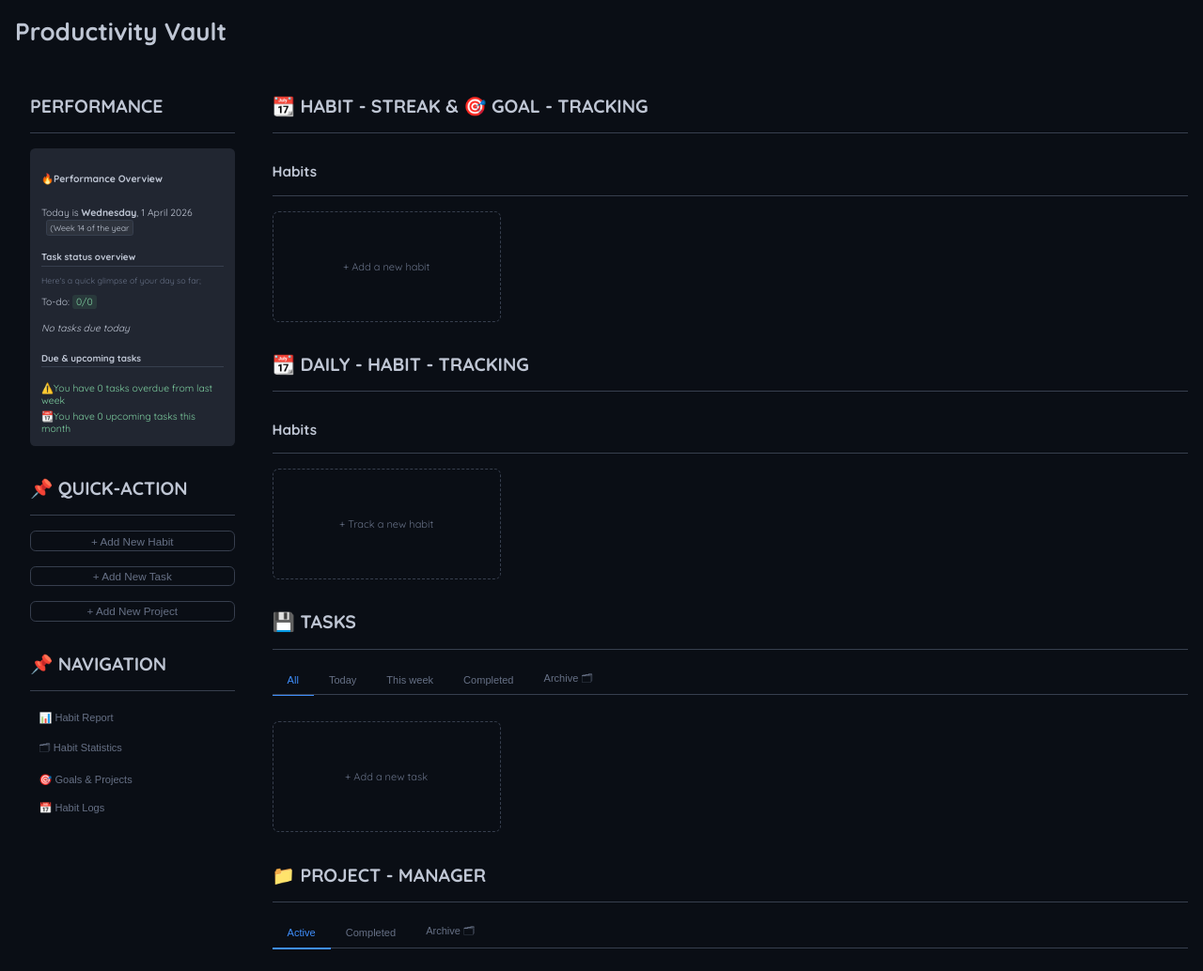
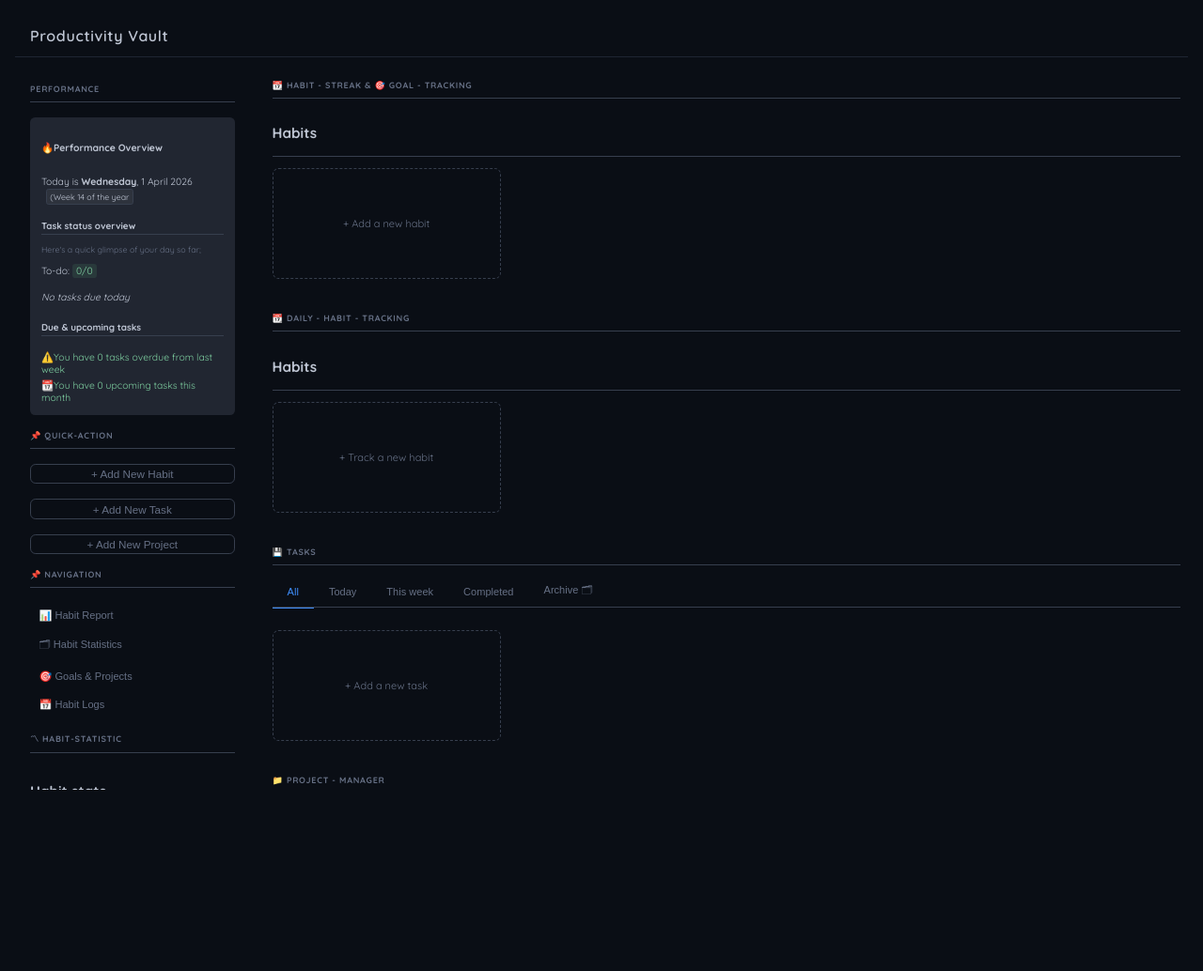
Before and after one commit to Buluma-Ke/Productivity-Vault, a website with bundled scripts: page client/index.html in a window 1280 px wide. Shown: the top 1034 px of the page at 94% size. After the commit the page ends 841 px from the top, so only its background shows below. Built offline with nearby package versions, Linux system fonts and the light colour scheme; files whose address does not match are found by name.

Commit message:
fix(css): independent sidebar/main scroll, minimalist scrollbar, subtle card polish

```diff
--- a/client/css/style.css
+++ b/client/css/style.css
@@ -1,24 +1,36 @@
-body{
+body {
     box-sizing: border-box;
-    margin: 1rem;
-    padding: 0;
+    margin: 0;               /* remove the 1rem that was pushing things off */
+    padding: 1rem;
     color: #bfc6d4;
     background-color: #0A0E15;
     font-family: 'Quicksand', sans-serif;
     font-size: small;
-    overflow-x: hidden;
+    overflow: hidden;        /* ← page itself no longer scrolls */
+    height: 100vh;
 }
+
+/* 6. App header — tighten it up */
 .app-header {
-    padding: 1 rem 1rem;
+    padding: 0.75rem 1rem;
+    margin: 0 0 0.75rem;
+    font-size: 1rem;
+    font-weight: 600;
+    letter-spacing: 0.04em;
+    color: #bfc6d4;
+    border-bottom: 1px solid #1e2533;
+}
 
-}
+
 #app {
-    min-height: 100vh;
+    height: calc(100vh - 2rem); /* account for body padding */
     max-width: 100%;
     display: flex;
     gap: 1.5rem;
-    overflow-x: hidden;
+    overflow: hidden;        /* ← clip, don't scroll here */
 }
+
+
 #app.blurred {
     filter: blur(6px);
     pointer-events: none;
@@ -28,16 +40,16 @@ body{
 
 .sidebar {
     flex: 0 0 20%;
-    max-width: 700px;
-    min-width: 240px;
-    height: 100vh;
-    position: sticky;
-    top: 0;
+    max-width: 280px;
+    min-width: 220px;
+    height: 100%;            /* ← fills the app height */
     overflow-y: auto;
     overflow-x: hidden;
     scrollbar-width: none;
     transition: all 0.3s ease;
 }
+
+
 .sidebar::-webkit-scrollbar {
     display: none;
 }
@@ -118,25 +130,57 @@ button {
     min-width: 0;
 
 }
+
+
 .main-content {
     flex: 1;
+    display: flex;           /* ← was missing */
     flex-direction: column;
     gap: 1.5rem;
     min-width: 0;
     max-width: 100%;
     overflow-x: hidden;
+    overflow-y: auto;        /* ← main content scrolls here */
+    padding-right: 0.5rem;   /* breathing room for scrollbar */
+    padding-bottom: 2rem;
+
+    /* Minimalist scrollbar — Chrome/Safari */
+    scrollbar-width: thin;                        /* Firefox */
+    scrollbar-color: #373F4E #0A0E15;             /* Firefox thumb / track */
+}
+.main-content::-webkit-scrollbar {
+    width: 4px;
+}
+.main-content::-webkit-scrollbar-track {
+    background: transparent;
+}
+.main-content::-webkit-scrollbar-thumb {
+    background-color: #373F4E;
+    border-radius: 99px;
+    transition: background-color 0.2s ease;
+}
+.main-content:hover::-webkit-scrollbar-thumb {
+    background-color: #667085;   /* brightens on hover */
 }
 
 .panel {
     display: flex;
     flex-direction: column;
-    gap: 1rem;
-    margin-top: 1rem;
+    gap: 0.75rem;
+    margin-top: 0.75rem;
     max-width: 100%;
+}
 
-}
+
 header {
     border-bottom: 1px solid #373F4E;
+}
+
+header h2 {
+    font-size: 0.7em;
+    letter-spacing: 0.08em;
+    color: #667085;
+    margin: 0 0 0.5rem;
 }
 
 .empty-card {
@@ -165,18 +209,25 @@ header {
     display: flex;
     flex-wrap: wrap;
     gap: 1rem;
-    justify-content: left;
     align-items: stretch;
     max-width: 100%;
 }
-.habit-card {
+
+
+.habit-card,
+.task-card,
+.project-card {
     background-color: #212631;
-    border-radius: 0.5em;
-    min-height: 100%;
-    padding: 0.5rem;
-    flex-wrap: 1 1 300px;
+    border-radius: 0.75em;          /* was 0.5em — slightly softer */
+    border: 1px solid #2a3040;      /* subtle border, adds depth */
+    padding: 0.65rem;
     min-width: 225px;
 }
+
+.habit-card {
+    flex: 1 1 280px;         /* was "flex-wrap: 1 1 300px" which did nothing */
+}
+
 .task-columns {
     display: flex;
     flex-wrap: wrap;
@@ -184,25 +235,13 @@ header {
     gap: 1rem;
     justify-content: left;
 }
-.task-card {
-    background-color: #212631;
-    border-radius: 0.5em;
-    min-width: 225px;
-    min-height: 100%;
-    padding: 0.5rem;
-}
+
 .project-grid {
     display: flex;
     flex-wrap: wrap;
     gap: 1rem;
 }
-.project-card {
-    background-color: #212631;
-    border-radius: 0.5em;
-    min-width: 225px;
-    min-height: 100%;
-    padding: 0.5rem;
-}
+
 .project-metadata{
     border-bottom: 1px solid #373F4E;
     padding: 0.2rem;
```
